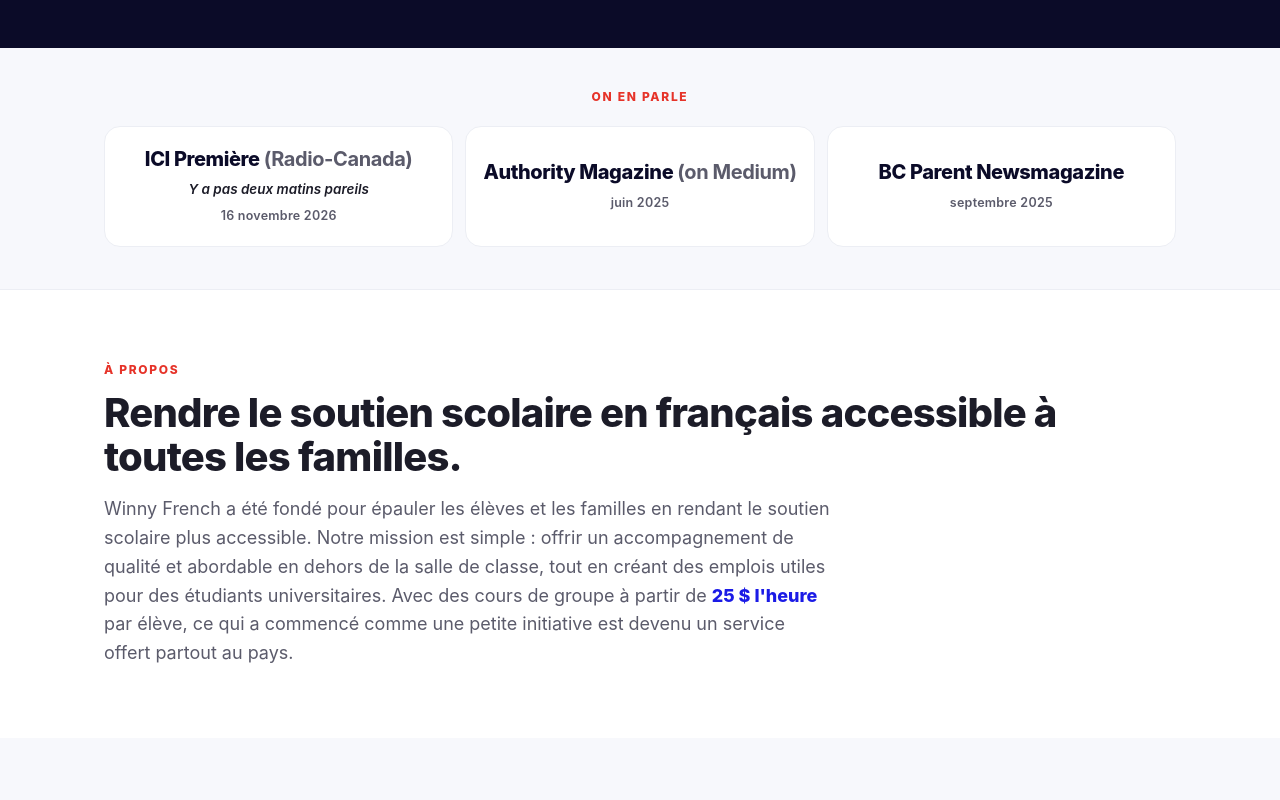
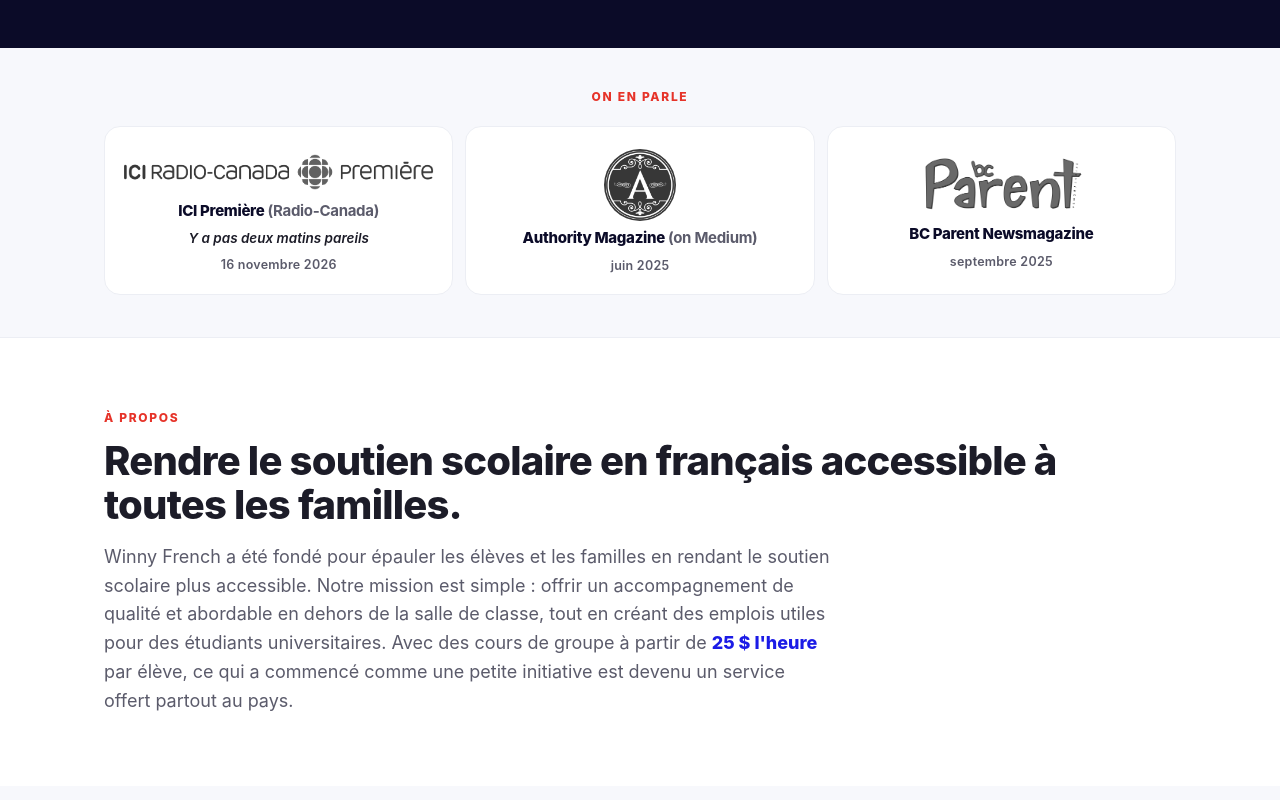
Before and after one commit to WinnyFrench/winny-french-web, a plain HTML site: page fr.html in a window 1280 px wide. Shown: the part 1020-1820 px from the top of the page. Drawn offline with Linux system fonts and the light colour scheme.

Commit message:
Add official outlet logos to the press strip
Use local grayscale marks for ICI Première, Authority Magazine, and BC Parent on both homepages. Colour returns on hover, and each logo links to the same coverage.

Co-authored-by: WinnyFrench <WinnyFrench@users.noreply.github.com>

```diff
--- a/fr.html
+++ b/fr.html
@@ -194,11 +194,15 @@ ul.ticks li::before{content:"";position:absolute;left:0;top:14px;width:11px;heig
 .press-label{font-size:12px;font-weight:800;letter-spacing:.14em;text-transform:uppercase;color:var(--red);text-align:center;margin:0 0 22px;line-height:1.2}
 .press-list{list-style:none;display:grid;grid-template-columns:1fr;gap:12px;margin:0;padding:0}
 @media(min-width:720px){.press-list{grid-template-columns:repeat(auto-fit,minmax(220px,1fr))}}
-.press-list a{display:flex;flex-direction:column;align-items:center;justify-content:center;gap:8px;text-align:center;text-decoration:none;min-height:108px;height:100%;padding:20px 16px;background:#fff;border:1px solid var(--line);border-radius:16px}
+.press-list a{display:flex;flex-direction:column;align-items:center;justify-content:center;gap:8px;text-align:center;text-decoration:none;min-height:148px;height:100%;padding:22px 16px 18px;background:#fff;border:1px solid var(--line);border-radius:16px}
 .press-list a:hover{border-color:#d5d8ea}
-.press-list a:hover .press-name{color:var(--blue)}
+.press-list a:hover .press-name,.press-list a:focus-visible .press-name{color:var(--blue)}
 .press-list a:focus-visible{outline:2px solid var(--blue);outline-offset:3px}
-.press-name{font-weight:800;letter-spacing:-.02em;font-size:clamp(17px,2vw,20px);color:var(--navy);line-height:1.25;text-wrap:balance}
+.press-logo{display:block;height:44px;width:auto;max-width:100%;object-fit:contain;filter:grayscale(1);opacity:.78;transition:filter .16s,opacity .16s}
+.press-logo.stack{height:64px}
+.press-logo.crest{height:72px;width:72px;border-radius:50%}
+.press-list a:hover .press-logo,.press-list a:focus-visible .press-logo{filter:none;opacity:1}
+.press-name{font-weight:800;letter-spacing:-.02em;font-size:15px;color:var(--navy);line-height:1.25;text-wrap:balance}
 .press-qual{font-weight:700;color:var(--muted);white-space:nowrap}
 .press-meta{font-size:13.5px;font-weight:600;color:var(--ink);line-height:1.35}
 .press-meta cite{font-style:italic}
@@ -259,8 +263,12 @@ ul.ticks li::before{content:"";position:absolute;left:0;top:14px;width:11px;heig
 
 <!-- PRESSE
      Copier un <li> pour ajouter un média déjà publié, avec une URL vérifiée.
-     Chaque entrée : nom du média, qualificatif optionnel dans .press-qual, émission optionnelle dans .press-meta, date dans <time>.
+     Chaque entrée : logo local dans /images/press/ (le alt est le nom du média), qualificatif optionnel, émission optionnelle, date dans <time>.
      Pas encore en ligne, donc à laisser de côté : Canadian SME Small Business Magazine, Le Goût de vivre.
+     Fichiers logo, chacun pris chez le média :
+     ici-radio-canada-premiere.png — PNG RVB officiel dans ICI_PREMIERE_OFFICIEL.zip, https://ici.radio-canada.ca/bdu/ici-rc-premiere.html
+     authority-magazine.png — écusson d'en-tête, https://authoritymag.co/crest-logo.jpg
+     bc-parent-newsmagazine.png — https://bcparent.ca/wp-content/uploads/2016/04/bc-parent-logo-dark-red-1800-676.png
 -->
 <section class="press" id="press" aria-labelledby="press-heading">
 <div class="wrap">
@@ -268,7 +276,8 @@ ul.ticks li::before{content:"";position:absolute;left:0;top:14px;width:11px;heig
 <ul class="press-list">
 <li>
 <a href="https://ici.radio-canada.ca/ohdio/premiere/emissions/y-a-pas-deux-matins-pareils/episodes/1232773/lundi-16-novembre-2026" target="_blank" rel="noopener noreferrer">
-<span class="press-name">ICI Première <span class="press-qual">(Radio-Canada)</span></span>
+<img class="press-logo" src="/images/press/ici-radio-canada-premiere.png" alt="ICI Première (Radio-Canada)" width="1790" height="229">
+<span class="press-name" aria-hidden="true">ICI Première <span class="press-qual">(Radio-Canada)</span></span>
 <span class="press-meta"><cite>Y a pas deux matins pareils</cite></span>
 <time class="press-date" datetime="2026-11-16">16 novembre 2026</time>
 <span class="sr-only">S'ouvre dans un nouvel onglet.</span>
@@ -276,14 +285,16 @@ ul.ticks li::before{content:"";position:absolute;left:0;top:14px;width:11px;heig
 </li>
 <li>
 <a href="https://medium.com/authority-magazine/winston-burron-of-winny-french-five-things-i-learned-as-a-twenty-something-founder-b904489a60f1" target="_blank" rel="noopener noreferrer">
-<span class="press-name">Authority Magazine <span class="press-qual">(on Medium)</span></span>
+<img class="press-logo crest" src="/images/press/authority-magazine.png" alt="Authority Magazine (on Medium)" width="1000" height="1000">
+<span class="press-name" aria-hidden="true">Authority Magazine <span class="press-qual">(on Medium)</span></span>
 <time class="press-date" datetime="2025-06">juin 2025</time>
 <span class="sr-only">S'ouvre dans un nouvel onglet.</span>
 </a>
 </li>
 <li>
 <a href="https://bcparent.ca/interview-with-winny-french-your-pathway-to-fluency/" target="_blank" rel="noopener noreferrer">
-<span class="press-name">BC Parent Newsmagazine</span>
+<img class="press-logo stack" src="/images/press/bc-parent-newsmagazine.png" alt="BC Parent Newsmagazine" width="1800" height="676">
+<span class="press-name" aria-hidden="true">BC Parent Newsmagazine</span>
 <time class="press-date" datetime="2025-09">septembre 2025</time>
 <span class="sr-only">S'ouvre dans un nouvel onglet.</span>
 </a>
```
Also changed, not shown: index.html (+18 -7 lines), images/press/authority-magazine.png (added), images/press/bc-parent-newsmagazine.png (added), images/press/ici-radio-canada-premiere.png (added).
